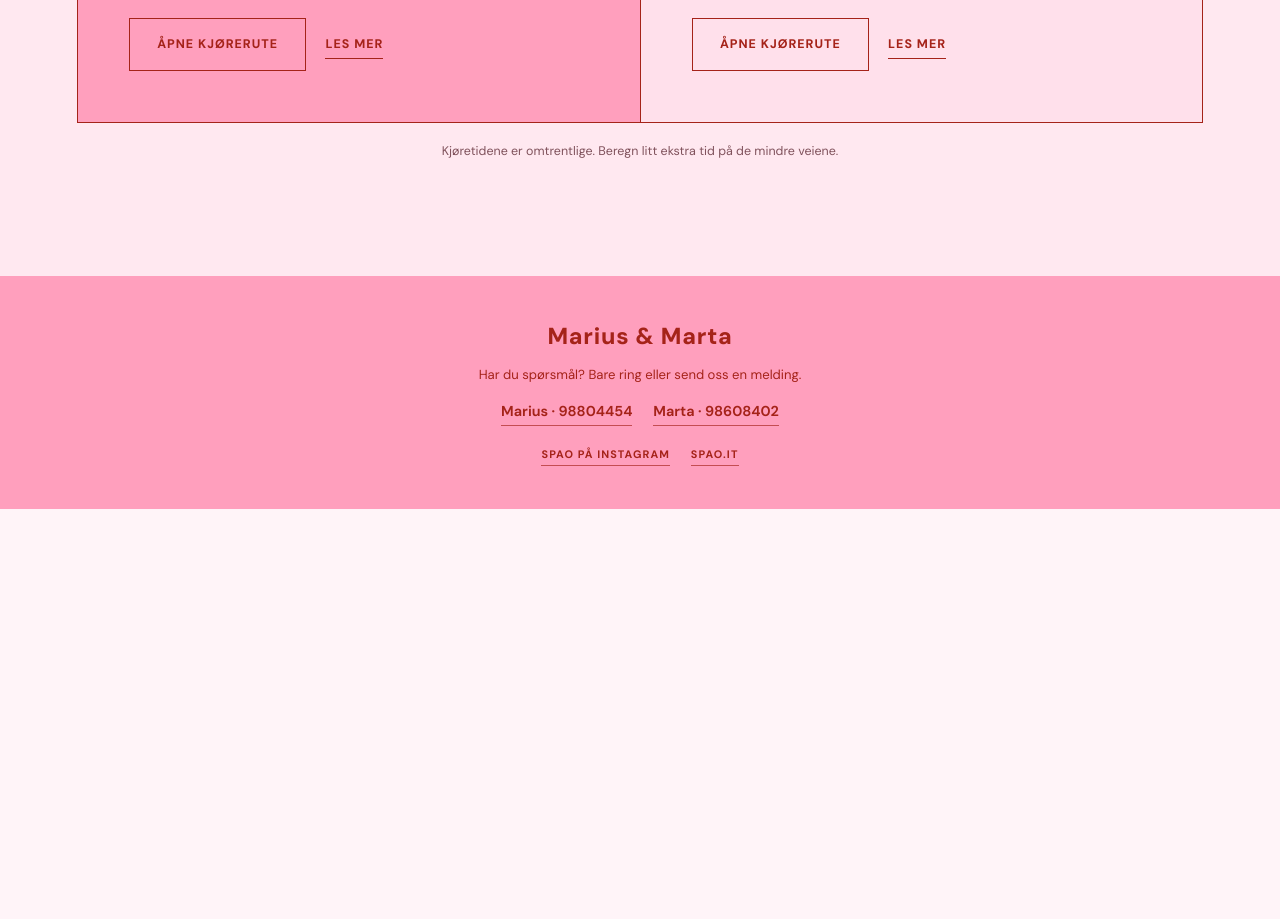
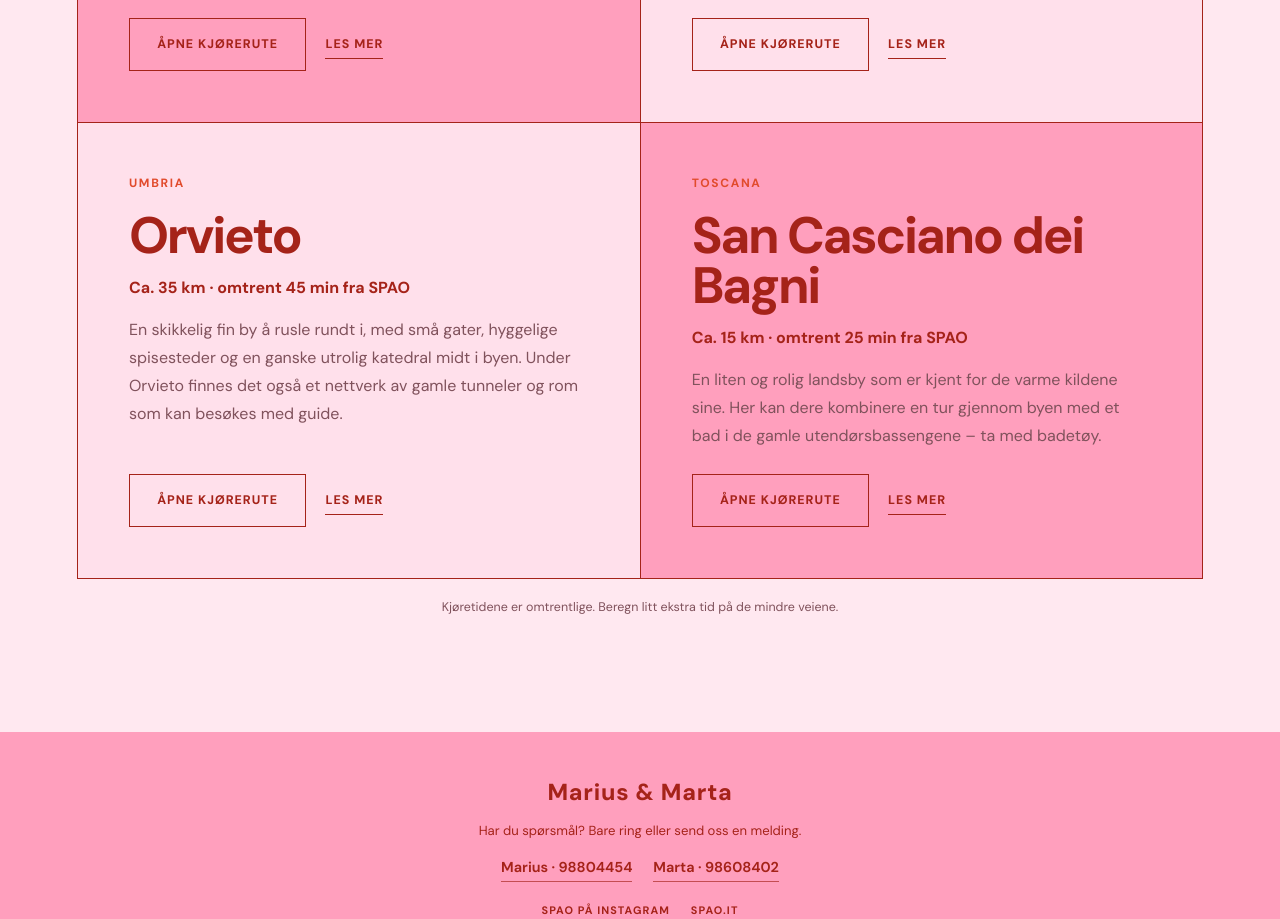
Before and after one commit to martaogmarius/martaogmarius.github.io, a Next.js app: page /tips in a window 1280 px wide. Shown: the part 1360-2279 px from the top of the page. Before the commit the page ends 1869 px from the top, so only its background shows below. Built offline with nearby package versions, Linux system fonts and the light colour scheme.

Commit message:
Add Orvieto and San Casciano tips

```diff
--- a/app/tips/page.tsx
+++ b/app/tips/page.tsx
@@ -39,6 +39,28 @@ export default function TipsPage() {
               <a className="text-link" href="https://www.pienzawelcome.it/en/" target="_blank" rel="noreferrer">Les mer</a>
             </div>
           </article>
+
+          <article className="explore-card cream">
+            <p className="kicker">Umbria</p>
+            <h2>Orvieto</h2>
+            <p className="explore-time">Ca. 35 km · omtrent 45 min fra SPAO</p>
+            <p>En skikkelig fin by å rusle rundt i, med små gater, hyggelige spisesteder og en ganske utrolig katedral midt i byen. Under Orvieto finnes det også et nettverk av gamle tunneler og rom som kan besøkes med guide.</p>
+            <div className="explore-actions">
+              <a className="outline-button" href="https://www.google.com/maps/dir/?api=1&origin=SPAO+Borgo+San+Pietro+Aquaeortus+Allerona&destination=Orvieto+Italy&travelmode=driving" target="_blank" rel="noreferrer">Åpne kjørerute</a>
+              <a className="text-link" href="https://www.umbriatourism.it/en/orvietano" target="_blank" rel="noreferrer">Les mer</a>
+            </div>
+          </article>
+
+          <article className="explore-card pink">
+            <p className="kicker">Toscana</p>
+            <h2>San Casciano dei Bagni</h2>
+            <p className="explore-time">Ca. 15 km · omtrent 25 min fra SPAO</p>
+            <p>En liten og rolig landsby som er kjent for de varme kildene sine. Her kan dere kombinere en tur gjennom byen med et bad i de gamle utendørsbassengene – ta med badetøy.</p>
+            <div className="explore-actions">
+              <a className="outline-button" href="https://www.google.com/maps/dir/?api=1&origin=SPAO+Borgo+San+Pietro+Aquaeortus+Allerona&destination=San+Casciano+dei+Bagni+Italy&travelmode=driving" target="_blank" rel="noreferrer">Åpne kjørerute</a>
+              <a className="text-link" href="https://www.visittuscany.com/en/towns-and-villages/san-casciano-dei-bagni/" target="_blank" rel="noreferrer">Les mer</a>
+            </div>
+          </article>
         </div>
         <p className="explore-note">Kjøretidene er omtrentlige. Beregn litt ekstra tid på de mindre veiene.</p>
       </section>
```
Also changed, not shown: public/area-tips-map.jpg.
